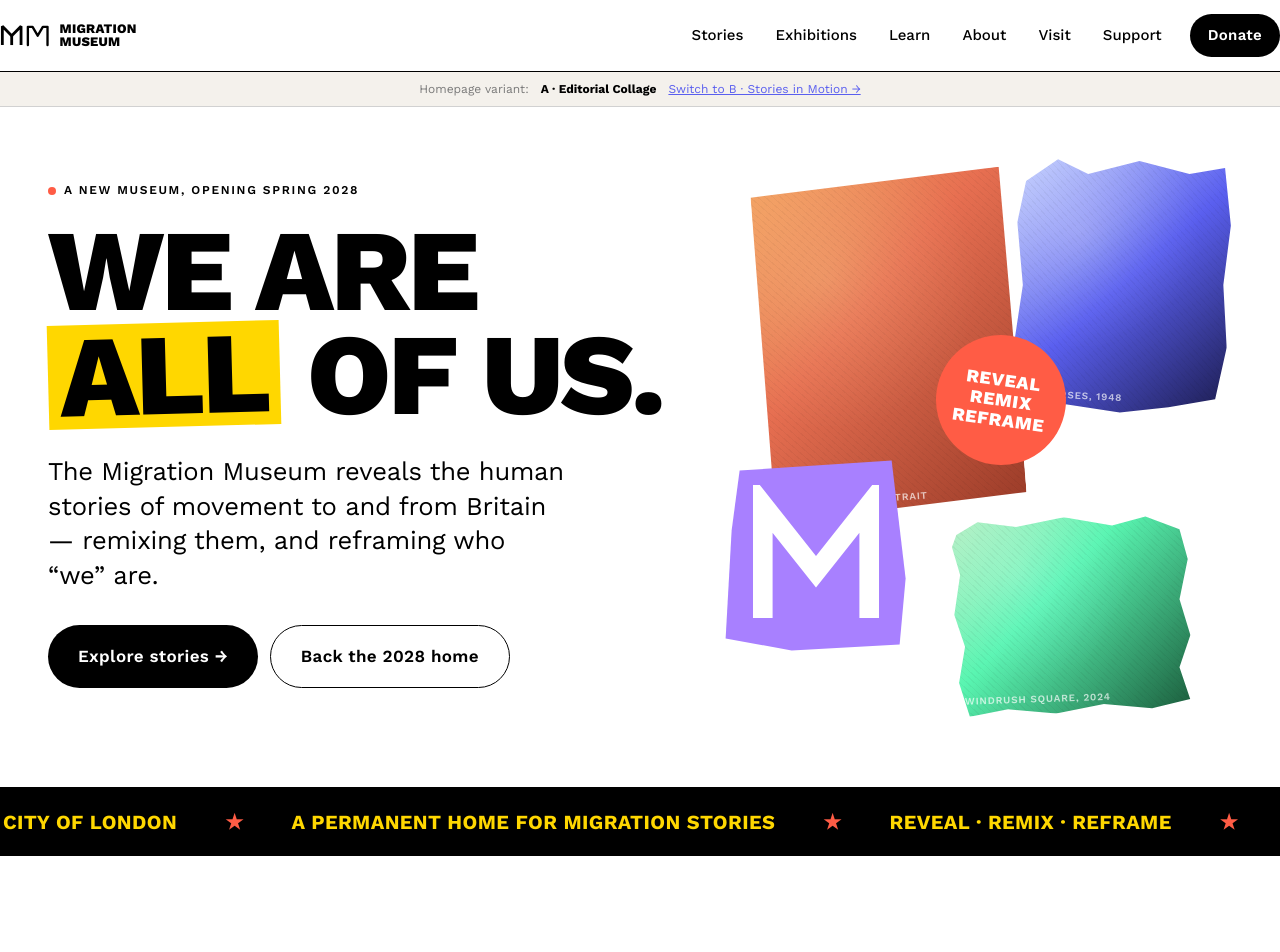
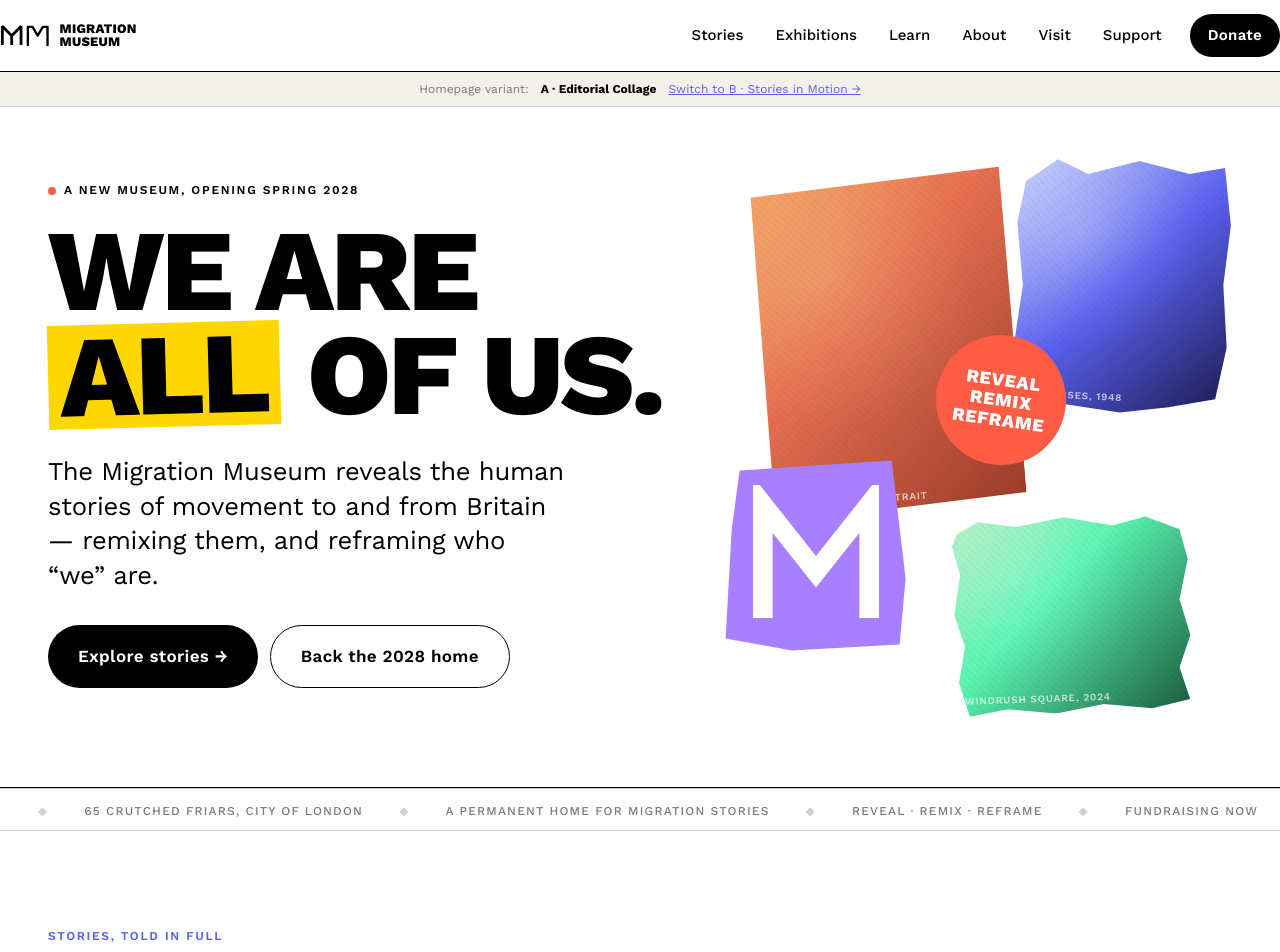
Before and after one commit to oliverbrooks/mm-mockup, a Next.js app: page / in a window 1280 px wide. Shown: the top 952 px of the page. Built offline with nearby package versions, Linux system fonts and the light colour scheme.

Commit message:
Make scrolling banner more subtle

```diff
--- a/app/page.tsx
+++ b/app/page.tsx
@@ -93,7 +93,7 @@
         </div>
       </section>
 
-      <Marquee items={MARQUEE_ITEMS} bg="var(--mm-black)" color="var(--mm-yellow)" />
+      <Marquee items={MARQUEE_ITEMS} mode="ticker" />
 
       {/* ———— STORIES STRIP ———— */}
       <section className="wrap" style={{ padding: '96px 48px' }}>
```
